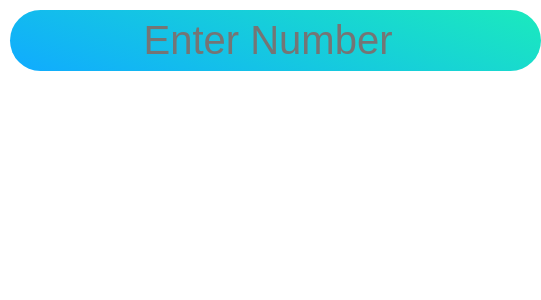
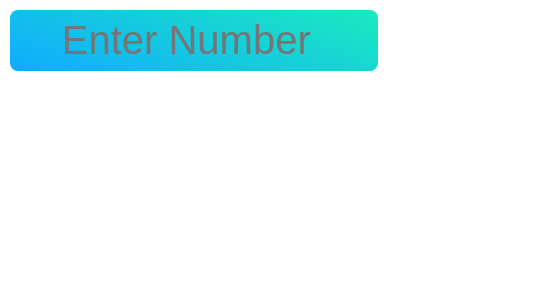
Before and after one commit to changulpaye/kidz-learning, a React (Create React App) app: page / in a window 390 px wide. Shown: the top 300 px of the page, 541 px wide, since content can reach past the window. Built offline with nearby package versions, Linux system fonts and the light colour scheme.

Commit message:
responsive design

```diff
--- a/package.json
+++ b/package.json
@@ -2,6 +2,7 @@
   "name": "kidz-learning",
   "version": "0.1.0",
   "private": true,
+  "homepage": ".",
   "dependencies": {
     "@testing-library/jest-dom": "^5.17.0",
     "@testing-library/react": "^13.4.0",
--- a/src/components/NumberTable.module.css
+++ b/src/components/NumberTable.module.css
@@ -5,6 +5,7 @@
 
 .list {
     margin: 10px;
+    justify-content: center;
 }
 .list label {
     display: block;
@@ -20,16 +21,15 @@
     position:relative;
 
 	font-size: 2.5em;
-
+	max-width: 100%;
 	background: linear-gradient(21deg, #10abff, #1beabd);
 
 	padding: 8px;
     color:#6f19a8;
 	text-align: center;
 	display: inline-block;
-
-	border-radius: 9999em;
-
+	border-radius: 8px;
+    width: 95%;
 
 }
 
```
